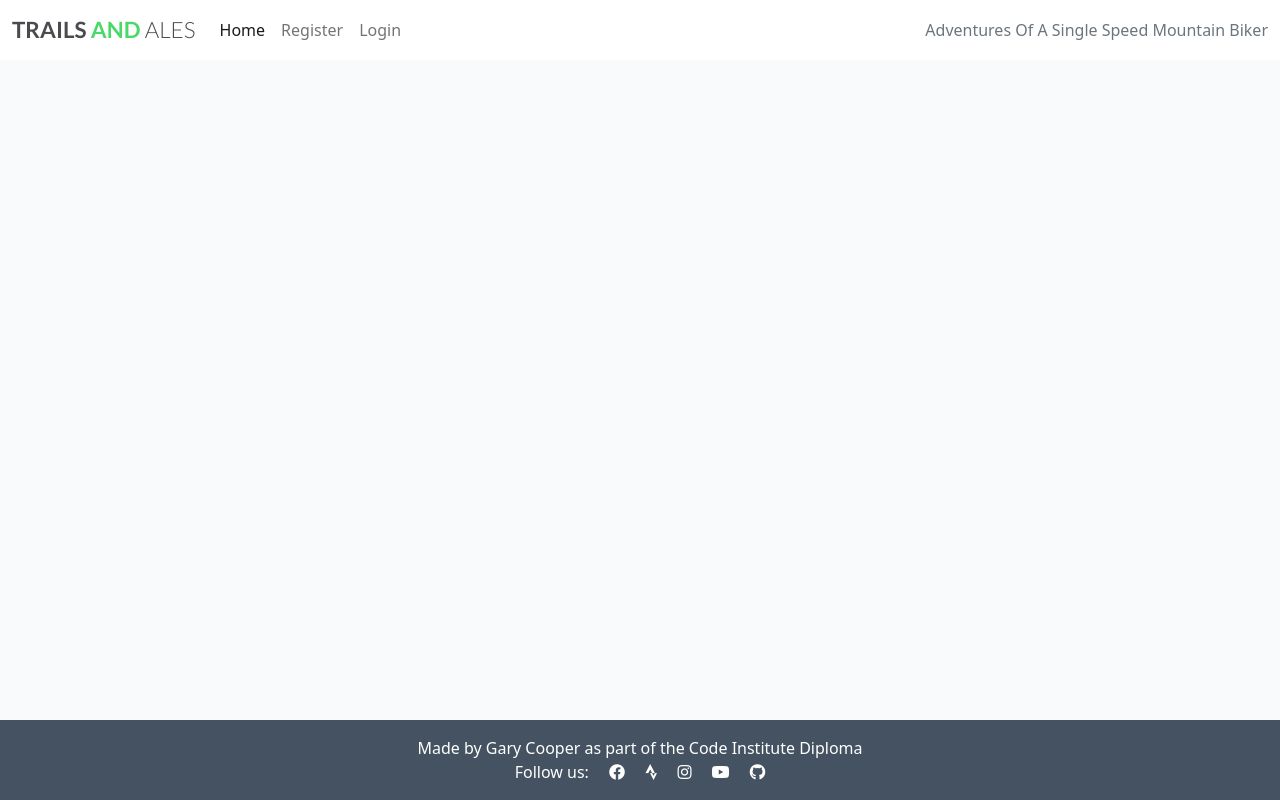
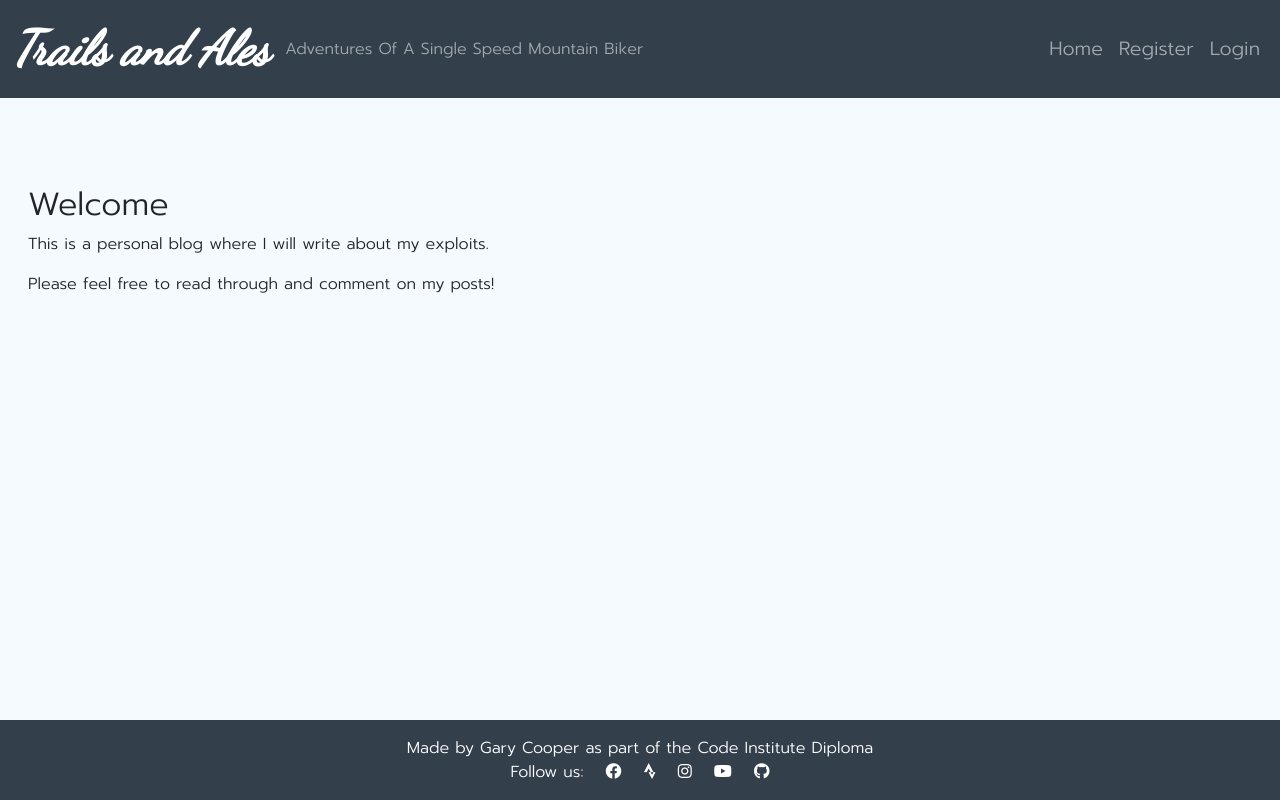
Before and after one commit to GaryCooper-pm/PP4-Django-project, a Django app: page / in a window 1280 px wide. Run offline with Django 3.2, Linux system fonts and the light colour scheme; data that the repository does not hold is empty.

Commit message:
Add delete_post.html and update_post.html

```diff
--- a/static/css/style.css
+++ b/static/css/style.css
@@ -1,32 +1,37 @@
+/* Thanks to Code Institutes 'I Think Therefore I Blog'
+Walkthrough project - a great reference, inspiration and example:
+https://github.com/Code-Institute-Solutions/Django3blog */
+
 body {
-    background-color: #F9FAFC;
+    background-color: #F4FAFF;
+    font-family: 'Prompt', sans-serif;
+    font-weight: 300;
+    padding-top: 12%;
+    padding-bottom: 12%;
 }
 
-.brand {
-    font-family: Lato, sans-serif;
-    font-size: 1.4rem;
+.navbar-brand {
+    font-family: 'Dancing Script', sans-serif;
+    font-size: 3rem;
     font-weight: 700;
+    font-style: italic;
     color: #4A4A4F;
 }
 
-.green-and {
-    color: #04ca2fb9;
-}
-
-.thin {
-    font-weight: 300;
+.nav-link {
+    font-size: 1.2rem;
 }
 
 .light-bg {
-    background-color: #fff;
+    background-color: white;
 }
 
 .dark-bg {
-    background-color: #445261;
+    background-color: #333f4b;
 }
 
 .main-bg {
-    background-color: #F9FAFC;
+    background-color: #F4FAFF;
 }
 
 .card {
@@ -43,7 +48,7 @@ body {
     bottom: 5%;
     min-width: 30%;
     left: -2px;
-    background-color: #23BBBB;
+    background-color: #e94e4e;
 }
 
 .author {
@@ -93,7 +98,7 @@ body {
 
 .post-link:hover,
 .page-link {
-    color: #E84610;
+    color: #4A4A4F;
 }
 
 .post-title {
@@ -107,36 +112,36 @@ body {
 }
 
 .btn-signup {
-    background-color: #23BBBB;
+    background-color: #00a043;
     color: #fff;
 }
 
 .btn-signup:hover,
 .btn-signup:active {
-    background-color: #fff;
-    color: #23BBBB;
+    background-color: rgb(255, 255, 255);
+    color: #017524;
 }
 
 .link {
-    color: #23BBBB;
+    color: #7CC6FE;
     text-decoration: none;
 }
 
 .link:hover,
 .link:active {
-    color: #445261;
+    color: #fff;
     text-decoration: underline;
 }
 
 .btn-like {
-    color: #E84610;
+    color: red;
     border: none;
     background: transparent;
 }
 
 .btn-like:hover,
 .btn-like:active {
-    color: #E84610;
+    color: red;
     background: transparent;
     border: none;
 }
--- a/templates/base.html
+++ b/templates/base.html
@@ -1,44 +1,62 @@
 {% load static %}
 
 <!DOCTYPE html>
-<html class="h-100">
+<html lang="eng">
 
 <head>
-    <title>Trails and Ales</title>
-
-    <link rel="preconnect" href="https://fonts.gstatic.com">
-    <link href="https://fonts.googleapis.com/css2?family=Roboto:wght@300&display=swap" rel="stylesheet">
-    <link href="https://fonts.googleapis.com/css2?family=Lato:wght@300;700&display=swap" rel="stylesheet">
-    <link rel="stylesheet" href="https://cdnjs.cloudflare.com/ajax/libs/font-awesome/5.15.3/css/all.min.css">
+    <meta charset="UTF-8">
+    <meta http-equiv="X-UA-Compatible" content="IE-edge">
     <meta name="viewport" content="width=device-width, initial-scale=1" />
     <meta name="description" content="Mountain bike stories from the trails." />
+    <meta name="keywords" content="mountain bike, single speed, trails, blog">
     <meta name="author" content="Gary Cooper" />
+    <!-- Google Fonts -->
+    <link rel="preconnect" href="https://fonts.googleapis.com">
+    <link rel="preconnect" href="https://fonts.gstatic.com" crossorigin>
+    <link href="https://fonts.googleapis.com/css2?family=Dancing+Script&family=Prompt:wght@300&display=swap" rel="stylesheet">
+    <!-- Font Awesome -->
+    <link rel="stylesheet" href="https://cdnjs.cloudflare.com/ajax/libs/font-awesome/5.15.3/css/all.min.css">
+    <!-- Bootstrap -->
     <link href="https://cdn.jsdelivr.net/npm/bootstrap@5.0.1/dist/css/bootstrap.min.css" rel="stylesheet"
         integrity="sha384-+0n0xVW2eSR5OomGNYDnhzAbDsOXxcvSN1TPprVMTNDbiYZCxYbOOl7+AMvyTG2x" crossorigin="anonymous">
     <script src="https://cdn.jsdelivr.net/npm/bootstrap@5.0.1/dist/js/bootstrap.bundle.min.js"
         integrity="sha384-gtEjrD/SeCtmISkJkNUaaKMoLD0//ElJ19smozuHV6z3Iehds+3Ulb9Bn9Plx0x4" crossorigin="anonymous">
     </script>
+    <!-- CSS -->
     <link rel="stylesheet"  type="text/css" href="{% static 'css/style.css' %}">
+    <!-- Title -->
+    <title>Trails and Ales</title>
 
 </head>
 
 <body class="d-flex flex-column h-100 main-bg">
 
+    <!-- Thanks to Code Institutes 'I Think Therefore I Blog'
+    Walkthrough project - a great reference, inspiration and example:
+    https://github.com/Code-Institute-Solutions/Django3blog -->
     <!-- Navigation -->
-
-    <nav class="navbar navbar-expand-lg navbar-light bg-white">
+    <nav class="navbar fixed-top navbar-expand-lg navbar-dark dark-bg text-white">
         <div class="container-fluid">
-            <a class="navbar-brand" href="{% url 'home' %}"><span class="brand">TRAILS<span class="green-and"> AND</span> <span
-                        class="thin">ALES</span></span></span></a>
+            <a class="navbar-brand" href="{% url 'home' %}">Trails and Ales</a>
             <button class="navbar-toggler" type="button" data-bs-toggle="collapse" data-bs-target="#navbarText"
                 aria-controls="navbarText" aria-expanded="false" aria-label="Toggle navigation">
                 <span class="navbar-toggler-icon"></span>
             </button>
+            <span class="navbar-text">
+                Adventures Of A Single Speed Mountain Biker
+            </span>
             <div class="collapse navbar-collapse" id="navbarText">
-                <ul class="navbar-nav me-auto mb-2 mb-lg-0">
+                <ul class="navbar-nav ms-auto mb-2 mb-lg-0">
                     <li class="nav-item">
-                        <a class="nav-link active" aria-current="page" href="{% url 'home' %}">Home</a>
+                        <a class="nav-link" aria-current="page" href="{% url 'home' %}">Home</a>
                     </li>
+                    <!-- if user is admin/superuser show add_post page -->
+                    {% if user.is_authenticated and user.is_superuser %}
+                    <li class="nav-item">
+                        <a class="nav-link" aria-current="page" href="{% url 'add_post' %}">Add Post</a>
+                    </li>
+                    {% endif %}
+                    <!-- allauth logout/signup/login -->
                     {% if user.is_authenticated %}
                     <li class="nav-item">
                         <a class="nav-link" href="{% url 'account_logout' %}">Logout</a>
@@ -52,9 +70,6 @@
                     </li>
                     {% endif %}
                 </ul>
-                <span class="navbar-text text-muted">
-                    Adventures Of A Single Speed Mountain Biker
-                </span>
             </div>
         </div>
     </nav>
@@ -74,19 +89,24 @@
 
     <main class="flex-shrink-0 main-bg">
         {% block content %}
-        <!-- Content Goes here -->
+        <!-- Main page content goes here -->
         {% endblock content %}
     </main>
 
     <!-- Footer -->
-    <footer class="footer mt-auto py-3 dark-bg">
+    <footer class="footer fixed-bottom mt-auto py-3 dark-bg">
         <p class="m-0 text-center text-white">Made by Gary Cooper as part of the Code Institute Diploma</p>
         <p class="m-0 text-center text-white">Follow us:
-            <a href="https://www.facebook.com/groups/LoaghtanLoaded" target="_blank"><i class="fab fa-facebook ms-3"></i></a>
-            <a href="https://www.strava.com/athletes/1900095" target="_blank"><i class="fab fa-brands fa-strava ms-3"></i></a>
-            <a href="https://www.instagram.com/_garycooper_/" target="_blank"><i class="fab fa-instagram ms-3"></i></a>
-            <a href="https://www.youtube.com/watch?v=q1vpREDEL5Y" target="_blank"><i class="fab fa-youtube ms-3"></i></a>
-            <a href="https://github.com/GaryCooper-pm" target="_blank"><i class="fab fa-brands fa-github ms-3"></i></a></p>
+            <a href="https://www.facebook.com/groups/LoaghtanLoaded" target="_blank" rel="noopener"
+            aria-label="Visit our Facebook (and opens in a separate tab)"><i class="fab fa-facebook ms-3"></i></a>
+            <a href="https://www.strava.com/athletes/1900095" target="_blank" rel="noopener"
+            aria-label="Visit my Strava Profile (and opens in a separate tab)"><i class="fab fa-brands fa-strava ms-3"></i></a>
+            <a href="https://www.instagram.com/_garycooper_/" target="_blank" rel="noopener"
+            aria-label="Visit my Instagram Profile (and opens in a separate tab)"><i class="fab fa-instagram ms-3"></i></a>
+            <a href="https://www.youtube.com/watch?v=q1vpREDEL5Y" target="_blank" rel="noopener"
+            aria-label="Visit our YouTube Channel (and opens in a separate tab)"><i class="fab fa-youtube ms-3"></i></a>
+            <a href="https://github.com/GaryCooper-pm" target="_blank" rel="noopener"
+            aria-label="Visit my GitHub Profile (and opens in a separate tab)"><i class="fab fa-brands fa-github ms-3"></i></a></p>
     </footer>
     <script>
         setTimeout(function() {
--- a/templates/index.html
+++ b/templates/index.html
@@ -3,6 +3,24 @@
 {% block content %}
 
 <div class="container-fluid">
+
+    <!-- About -->
+    <div class="row">
+        <div class="col-12 mt-3 left">
+            <div class="row">
+                <div class="col-md-12">
+                    <div class="card mb-4">
+                        <div class="card-body">
+                            <h2>Welcome</h2>
+                            <p>This is a personal blog where I will write about my exploits.</p>
+                            <p>Please feel free to read through and comment on my posts!</p>
+                        </div>
+                    </div>
+                </div>
+            </div>
+        </div>
+    </div>
+
     <div class="row">
 
         <!-- Blog Entries Column -->
@@ -15,7 +33,7 @@
                             <div class="image-container">
                                 {% if "placeholder" in post.featured_image.url %}
                                 <img class="card-img-top"
-                                    src="https://dgtzuqphqg23d.cloudfront.net/MFjsqakJRn6yxJ8B6DKG9NjAWu-nQlwILJrV3R4QaE4-1536x2048.jpg">
+                                    src="https://dgtzuqphqg23d.cloudfront.net/F6Hlzw4FAxFh8Q55u2L2C1bq0OHySxtTLTA6f7oOEwg-2048x1536.jpg">
                                 {% else %}
                                 <img class="card-img-top" src=" {{ post.featured_image.url }}">
                                 {% endif %}
```
Also changed, not shown: templates/delete_post.html (added, +43 -0 lines), templates/post_detail.html (+39 -14 lines), templates/update_post.html (added, +41 -0 lines), templates/add_post.html (line endings or trailing spaces).
